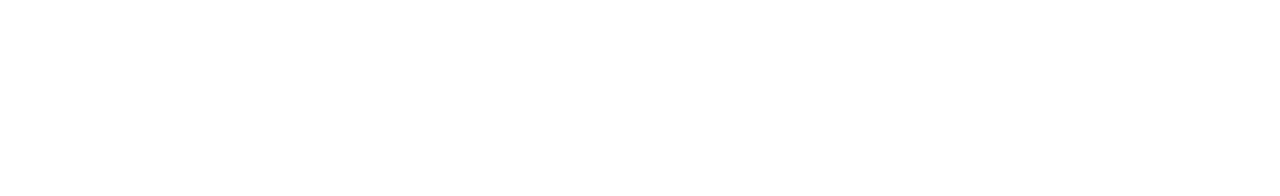
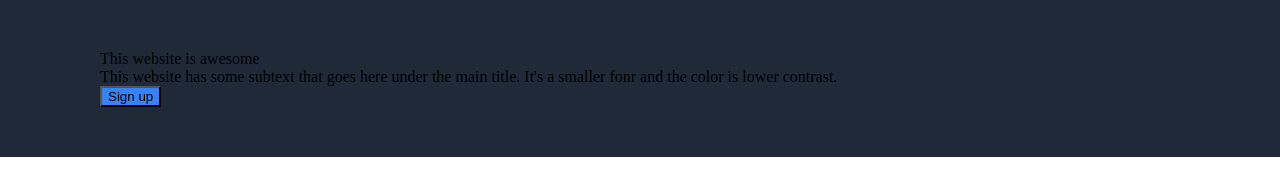
Before and after one commit to hehexdtaco/landing-page, a plain HTML site: page index.html in a window 1280 px wide. Drawn offline with Linux system fonts and the light colour scheme.

Commit message:
separating top header, left and right content html css

```diff
--- a/index.html
+++ b/index.html
@@ -10,6 +10,14 @@
 <body>
     <div class="header-section">
      <div class="left-header">
+        <div class = "title-description">
+            This website is awesome
+        </div>
+        <div class ="description">
+            This website has some subtext that goes here under the main title.
+            It's a smaller fonr and the color is lower contrast.
+        </div>
+        <button>Sign up</button>
      </div>
      <div class="right-header">
      </div>
--- a/style.css
+++ b/style.css
@@ -11,8 +11,22 @@ body {
 
 .header-section {
     display: flex;
-    justify-content: center;
-    align-items: center;
+    flex-direction: row;
+    justify-content: flex-start;
     flex: 1;
     background-color: #1F2937;
+    padding-left: 100px;
+    padding-top: 50px;
+    padding-bottom: 50px;
 }
+
+.header-logo {
+    padding-bottom: 50px;
+    font-size: 24px;
+    color: #F9FAF8;
+}
+
+
+button {
+    background-color: #3882F6;
+}
```
